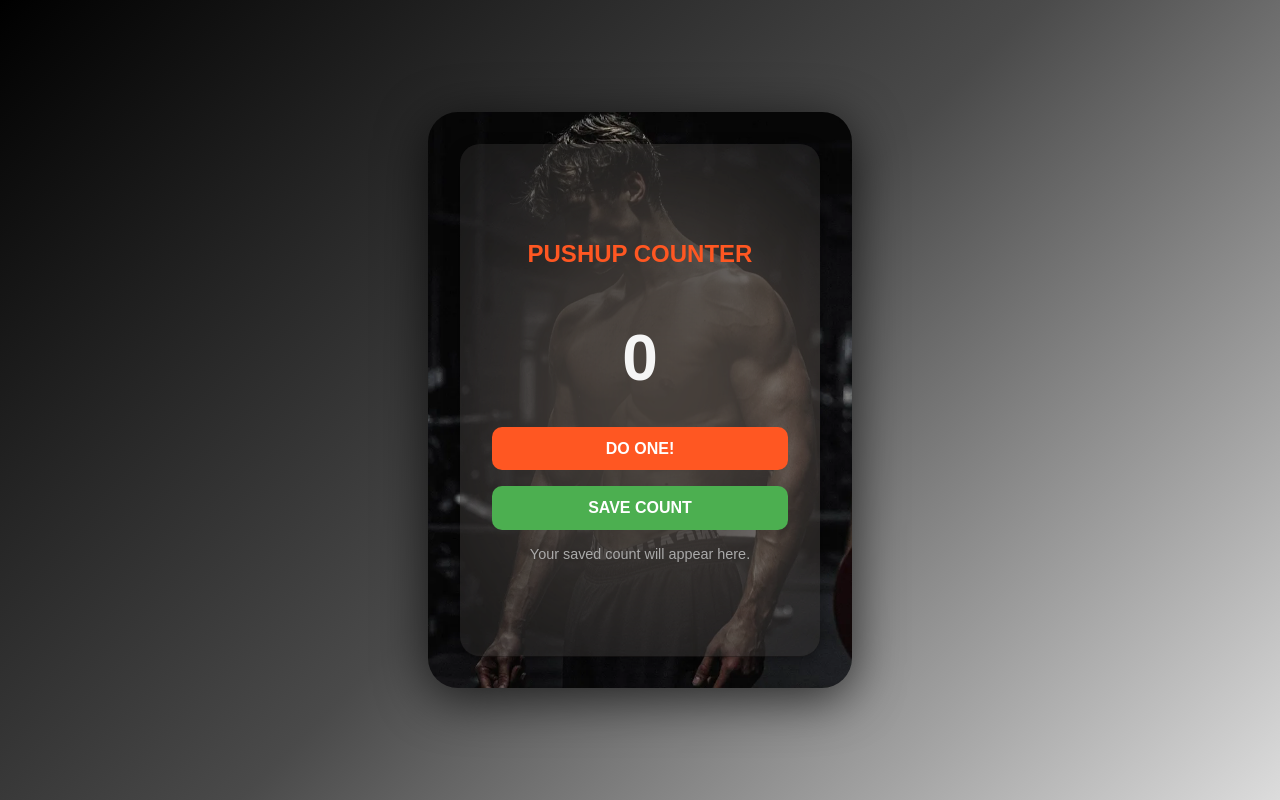
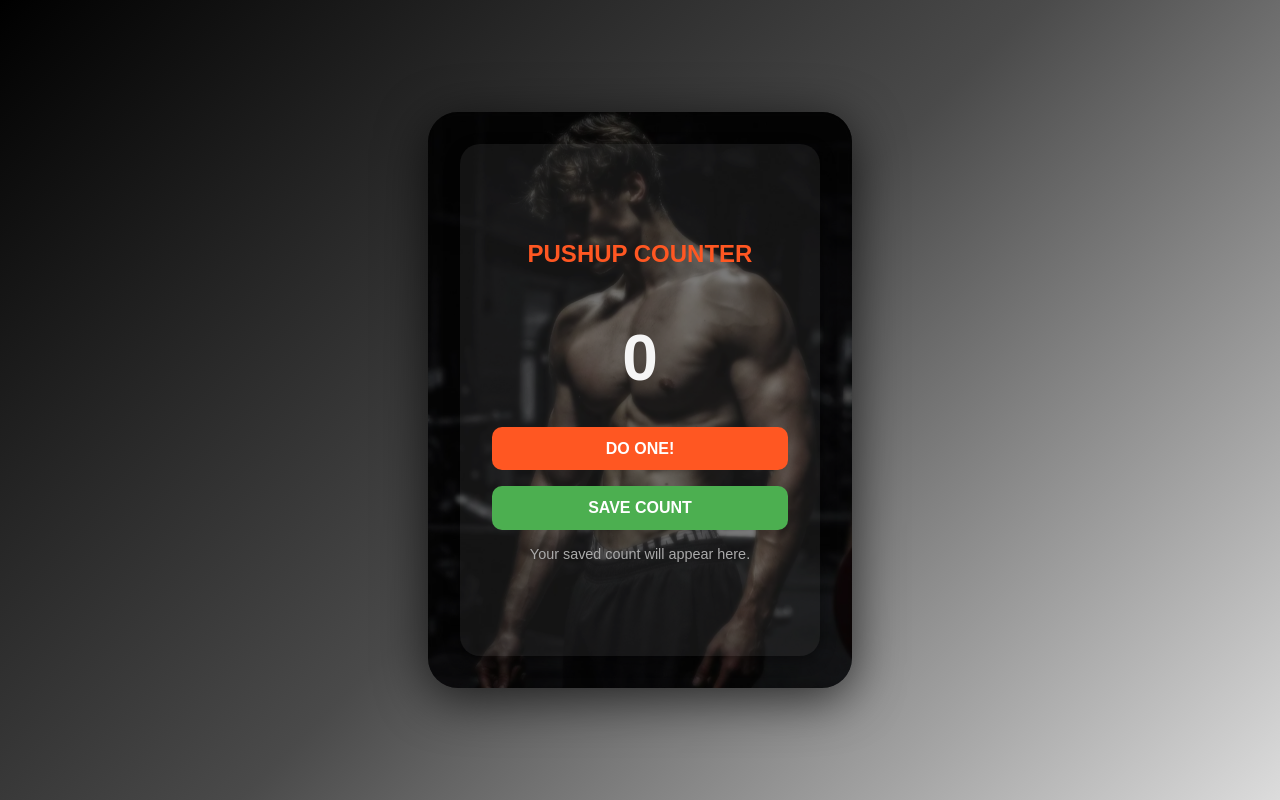
Before and after one commit to abythomas300/Push-Count, a plain HTML site: page index.html in a window 1280 px wide. Drawn offline with Linux system fonts and the light colour scheme.

Commit message:
fix(ui): replace backdrop filter with layerd blur

```diff
--- a/index.html
+++ b/index.html
@@ -9,6 +9,8 @@
 </head>
 <body>
     <div class="phone-frame">
+        <div class="blurred-bg"></div> <!-- Layer 2.5: blurred image -->
+        <div class="overlay"></div>
         <div class="container">
             <h1>PUSHUP COUNTER</h1>
             <h2 id="count-el">0</h2>
--- a/style.css
+++ b/style.css
@@ -19,6 +19,8 @@ body {
     background: #222;
     border-radius: 30px;
     box-shadow: 0 10px 50px rgba(0, 0, 0, 0.7);
+    position: relative;
+    overflow: hidden;                   /* Clip the blur to the border radius */
     padding: 2rem;
     display: flex;
     justify-content: center;
@@ -29,6 +31,22 @@ body {
     background-size: cover;              /*To fill background image the entire container */
     background-position: center;         /* To center backgroud image  */
 }
+
+.blurred-bg {
+    position: absolute;
+    top: 0;
+    left: 0;
+    right: 0;
+    bottom: 0;
+    background-image: url(assets/images/David-Laid-BW.jpg); /* same as phone-frame */
+    background-size: cover;
+    background-position: center;
+    filter: blur(2px);
+    z-index: 0;
+    border-radius: 30px;
+    opacity: 0.7;
+}
+
 .overlay {
     position: absolute;
     top: 0;
@@ -42,12 +60,8 @@ body {
 /* --- Layer 3: The existing counter app container --- */
 .container {
     background: #3a3a3a;
-    border-radius: 20px;
     padding: 2rem;
-    text-align: center;
     box-shadow: 0 5px 15px rgba(0, 0, 0, 0.4);
-    color: #fff;
-    width: 100%;
     background: rgba(58, 58, 58, 0.3); /* semi-transparent */
     border-radius: 20px;
     padding-top: 5rem;
@@ -55,12 +69,11 @@ body {
     padding-left: 2rem;
     padding-right: 2rem;
     text-align: center;
-    backdrop-filter: blur(100px); /* frosted glass effect */
-    box-shadow: 0 5px 15px rgba(0, 0, 0, 0.4);
     color: #fff;
     width: 100%;
     position: relative;
-    z-index: 2;
+    z-index: 2;                        /* To make it above blurred layer */
+    color: white;
 }
 
 h1 {
@@ -117,7 +130,6 @@ button {
 /* To handle responsiveness for smaller devices */
 @media (max-width: 400px) {
     .container {
-        backdrop-filter: blur(100px);
         background: rgba(58, 58, 58, 0.3);
     }
     .phone-frame {
```
